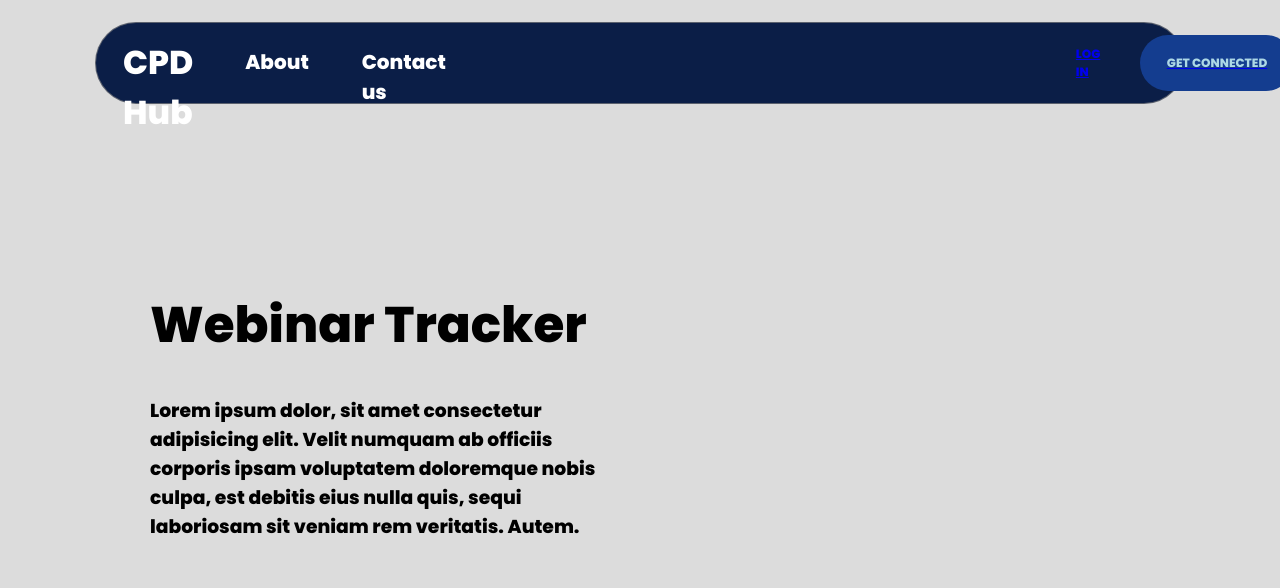
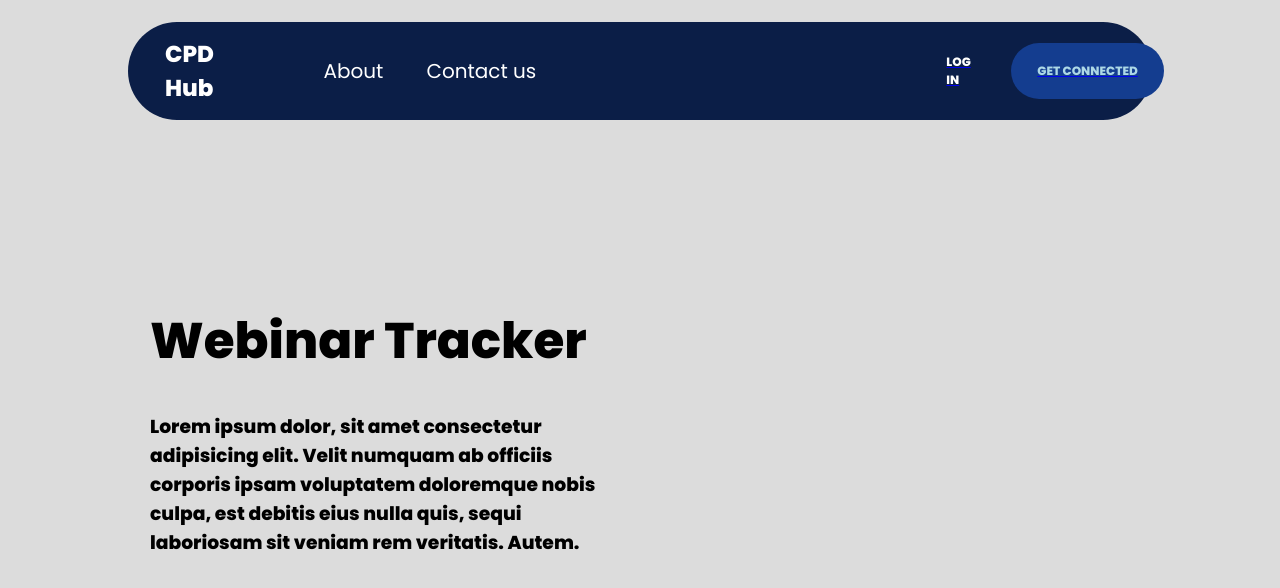
Before and after one commit to Andrew-Lee-A/CPD_HUB, a React (Create React App) app in the folder frontend/: page / in a window 1280 px wide. Shown: the top 588 px of the page. Built offline with nearby package versions, Linux system fonts and the light colour scheme.

Commit message:
nav bar css is improved for proper components  placement

```diff
--- a/frontend/src/pages/LandingPage/Home.Js
+++ b/frontend/src/pages/LandingPage/Home.Js
@@ -11,6 +11,7 @@ export default function Home() {
         {/* Navigation bar component */}
         <div className="navbarContainer">
           <div className="navbar">
+
             <div className="babcockContainer">
               CPD Hub
             </div>
@@ -23,6 +24,7 @@ export default function Home() {
               <div className="contactUs">
                 Contact us
               </div>
+
             </div>
 
             <div className="loginAndSignUpButtonsContainer">
--- a/frontend/src/pages/LandingPage/Home.scss
+++ b/frontend/src/pages/LandingPage/Home.scss
@@ -16,25 +16,24 @@
         .navbar {
             margin-top: 1.4rem;
 
-
-            width: 85vw;
-            height: 10vh;
-
-            // background-color: #000000d3;
+            width: 80vw;
             background-color: #0b1e47;
 
             border-radius: 50px;
-            border: 1px solid #808080ad;
+            // border: 1px solid #808080ad;
 
             display: flex;
 
             .babcockContainer {
-
                 color: #FFF;
 
-                margin: 15px 27px /* TOP LEFT */;
-                font-size: 33px;
+                margin: 15px 37px /* TOP LEFT */;
+                font-size: 23px;
                 font-weight: bold;
+
+                // width: 20vw;
+
+                // border: 1px solid #808080ad;
 
                 &:hover {
                     cursor: pointer;
@@ -44,15 +43,28 @@
             .navbarOptionsContainer {
 
                 display: flex;
+                align-items: center;
+                justify-content: center;
 
-                margin: 24px 25px;
-                font-size: 20px;
-                font-weight: 700;
+                margin-left: 3vw;
 
-                color: #FFF;
-                gap: 3.3rem;
+                width: 20vw;
+
+                // border: 1px solid #FFF;
 
                 .About, .contactUs {
+
+                    display: flex;
+                    align-items: center;
+                    justify-content: center;
+
+                    width: 10vw;
+                    height: 5vh;
+
+                    font-size: 20px;
+
+                    color: #FFF;
+                    // border: 1px solid red;
 
                     &:hover {
                         cursor: pointer;
@@ -62,7 +74,6 @@
             }
 
             .loginAndSignUpButtonsContainer {
-                margin-left: 30em;
                 font-size: 20px;
                 font-weight: 700;
 
@@ -75,6 +86,10 @@
                 justify-content: center;
 
                 .login {
+
+                    color: #FFF;
+
+                    margin-left: 33em;
 
                     &:hover {
                         cursor: pointer;
```
